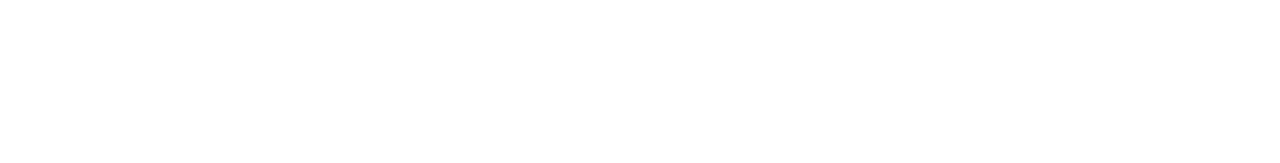
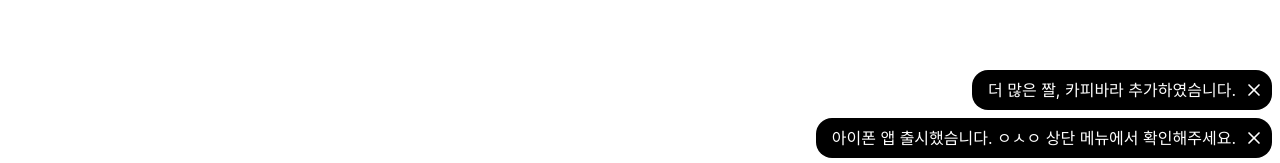
Before and after one commit to zktm9903/nhn-eat, a React (Vite) app in the folder front/: page / in a window 1280 px wide. Shown: the part 634-797 px from the top of the page. Built offline with nearby package versions, Linux system fonts and the light colour scheme; no server answers; a web font is replaced by a local one.

Commit message:
feat: notification

```diff
--- a/front/src/App.tsx
+++ b/front/src/App.tsx
@@ -42,6 +42,8 @@
 } from './components/ui/drawer';
 import { Animal, AnimalContext } from './components/AnimalImageProvider';
 import MobileStore from './components/MobileStore';
+import NotificationBox from './components/NotificationBox';
+
 const chartConfig = {
 	desktop: {
 		label: 'Desktop',
@@ -185,6 +187,7 @@
 					)}
 				</main>
 			</Tabs>
+			<NotificationBox />
 		</div>
 	);
 }
--- /dev/null
+++ b/front/src/components/NotificationBox.tsx
@@ -0,0 +1,61 @@
+import { X } from 'lucide-react';
+import { useEffect } from 'react';
+import { useState } from 'react';
+
+type Notification = {
+	id: number;
+	message: string;
+};
+
+const NOTI: Notification[] = [
+	{
+		id: 1,
+		message: '더 많은 짤, 카피바라 추가하였슴니다.',
+	},
+	{
+		id: 2,
+		message: '아이폰 앱 출시했슴니다. ㅇㅅㅇ 상단 메뉴에서 확인해주세요.',
+	},
+];
+
+export default function NotificationBox() {
+	const [notifications, setNotifications] = useState<Notification[]>([]);
+
+	useEffect(() => {
+		const notReadNoti = [];
+		for (const notification of NOTI) {
+			if (!localStorage.getItem(`notification-${notification.id}`)) {
+				notReadNoti.push(notification);
+			}
+		}
+		setNotifications(notReadNoti);
+	}, []);
+
+	const read = (id: number) => {
+		localStorage.setItem(`notification-${id}`, 'true');
+		setNotifications(notifications.filter(notification => notification.id !== id));
+	};
+
+	return (
+		<div className="fixed bottom-2 right-2 z-50 flex flex-col items-end gap-2">
+			{notifications.map(notification => (
+				<Notification key={notification.id} notification={notification} read={read} />
+			))}
+		</div>
+	);
+}
+
+function Notification({
+	notification,
+	read,
+}: {
+	notification: Notification;
+	read: (id: number) => void;
+}) {
+	return (
+		<div className="flex items-center gap-2 rounded-2xl bg-black py-2 pl-4 pr-2 text-white duration-200 hover:scale-[1.02]">
+			<p>{notification.message}</p>
+			<X size={20} onClick={() => read(notification.id)} className="cursor-pointer" />
+		</div>
+	);
+}
```
